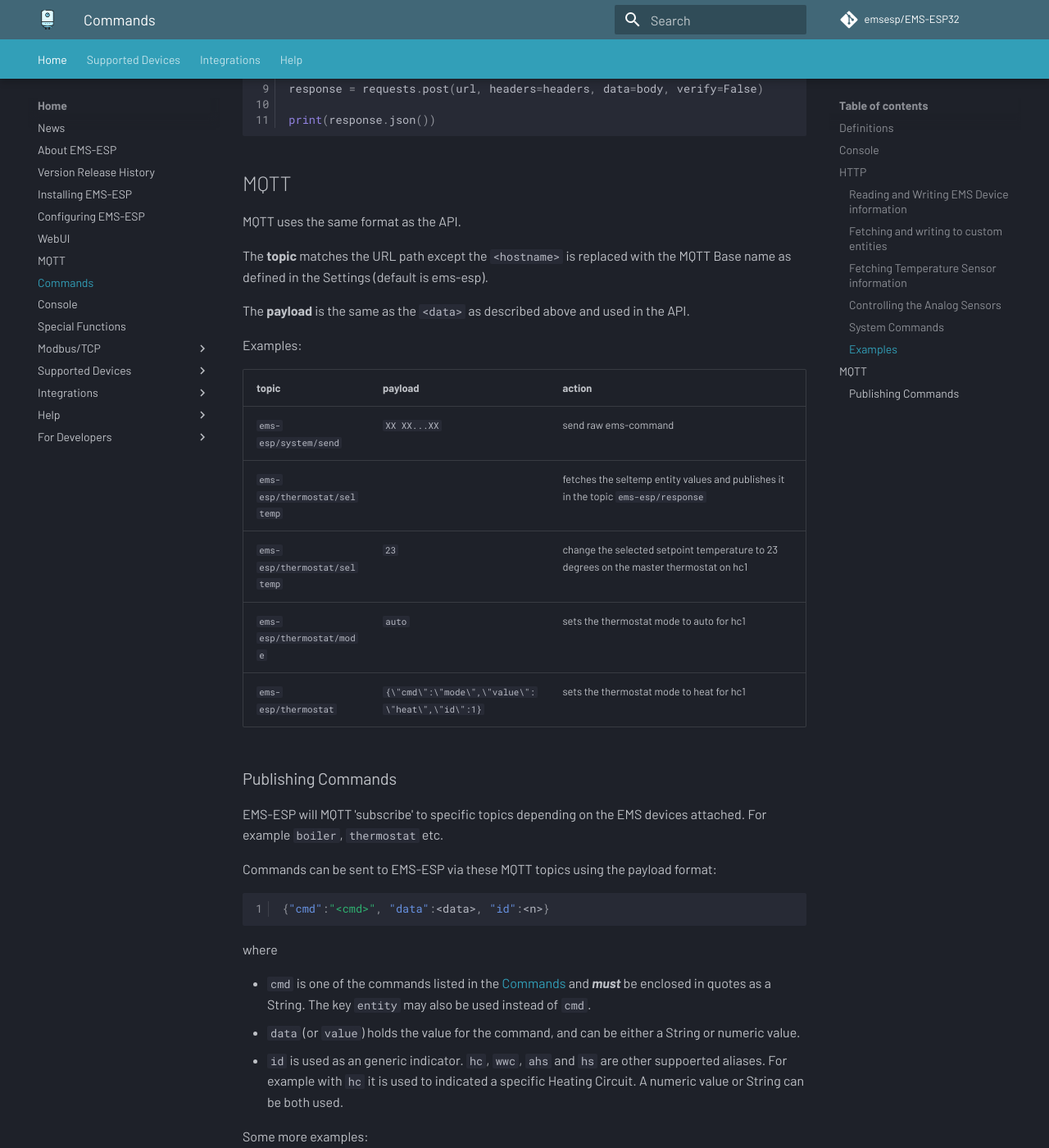
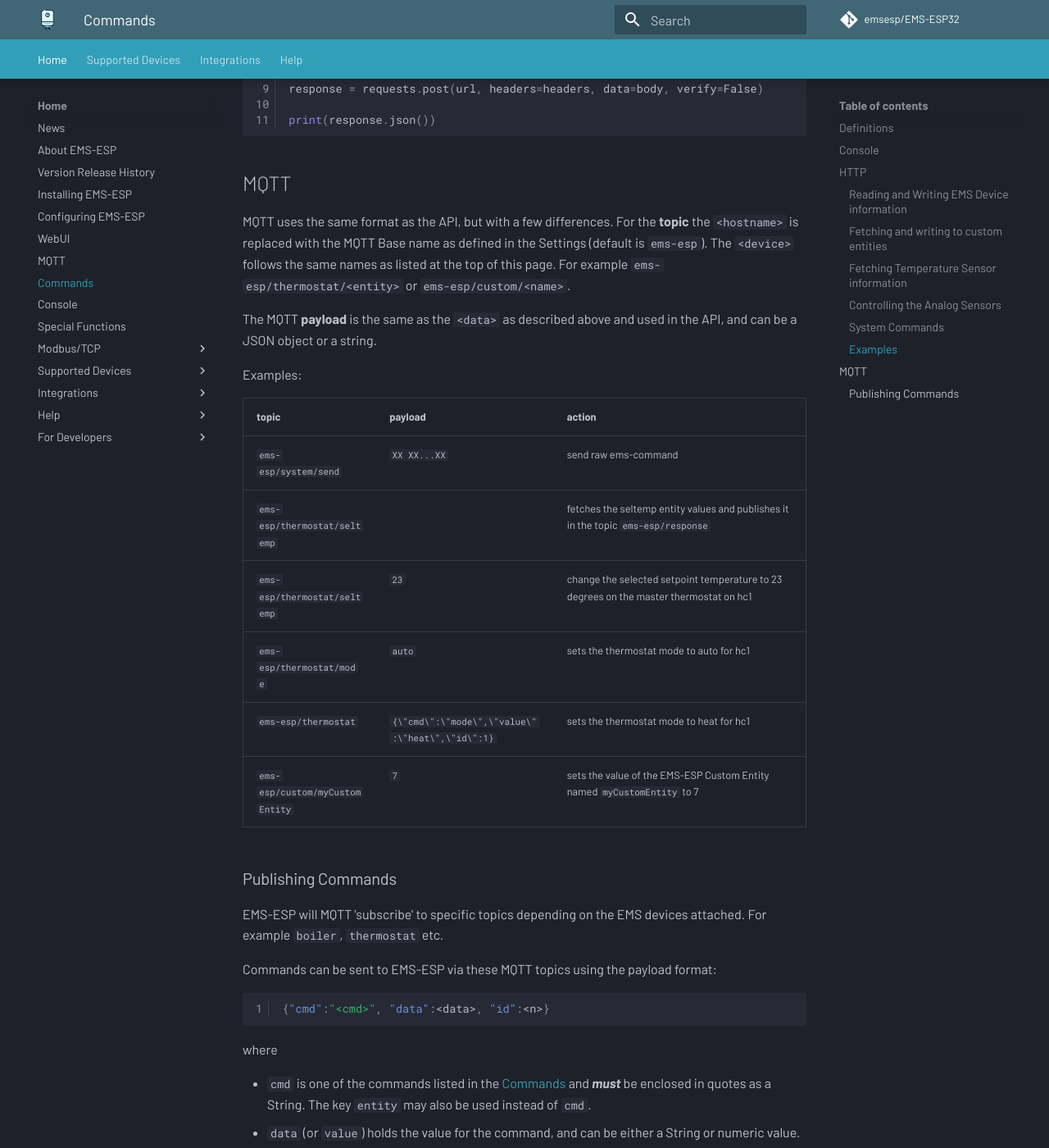
Before and after one commit to emsesp/docs, an MkDocs documentation site: the page built from docs/Commands.md, in a window 1280 px wide and 1400 px high, scrolled down 7187 px. Shown: the whole window at 82% size. Built offline with MkDocs 1.6.1 and Material for MkDocs 9.7.7, drawn with Linux system fonts in a browser that asks for light colours; comment, search, counter and statistics services are not loaded.

Commit message:
add more details on MQTT and custom

```diff
--- a/docs/Commands.md
+++ b/docs/Commands.md
@@ -209,11 +209,9 @@ print(response.json())
 
 ## MQTT
 
-MQTT uses the same format as the API.
+MQTT uses the same format as the API, but with a few differences. For the **topic** the `<hostname>` is replaced with the MQTT Base name as defined in the Settings (default is `ems-esp`). The `<device>` follows the same names as listed at the top of this page. For example `ems-esp/thermostat/<entity>` or `ems-esp/custom/<name>`.
 
-The **topic** matches the URL path except the `<hostname>` is replaced with the MQTT Base name as defined in the Settings (default is ems-esp).
-
-The **payload** is the same as the `<data>` as described above and used in the API.
+The MQTT **payload** is the same as the `<data>` as described above and used in the API, and can be a JSON object or a string.
 
 Examples:
 
@@ -225,6 +223,7 @@ Examples:
 | `ems-esp/thermostat/seltemp` | `23` | change the selected setpoint temperature to 23 degrees on the master thermostat on hc1 |
 | `ems-esp/thermostat/mode` | `auto` | sets the thermostat mode to auto for hc1 |
 | `ems-esp/thermostat` | `{\"cmd\":\"mode\",\"value\":\"heat\",\"id\":1}` | sets the thermostat mode to heat for hc1 |
+| `ems-esp/custom/myCustomEntity` | `7` | sets the value of the EMS-ESP Custom Entity named `myCustomEntity` to 7 |
 
 ### Publishing Commands
 
```
